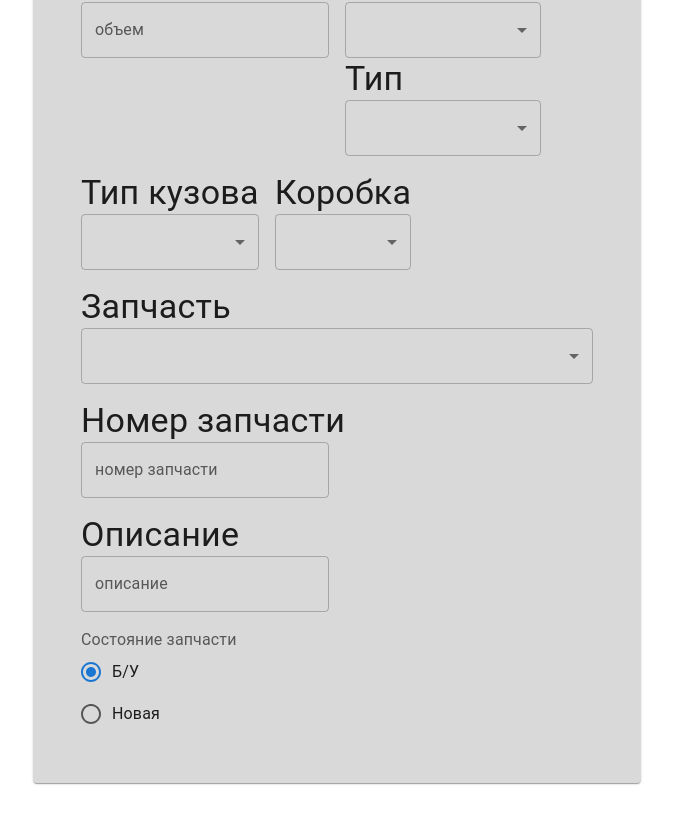
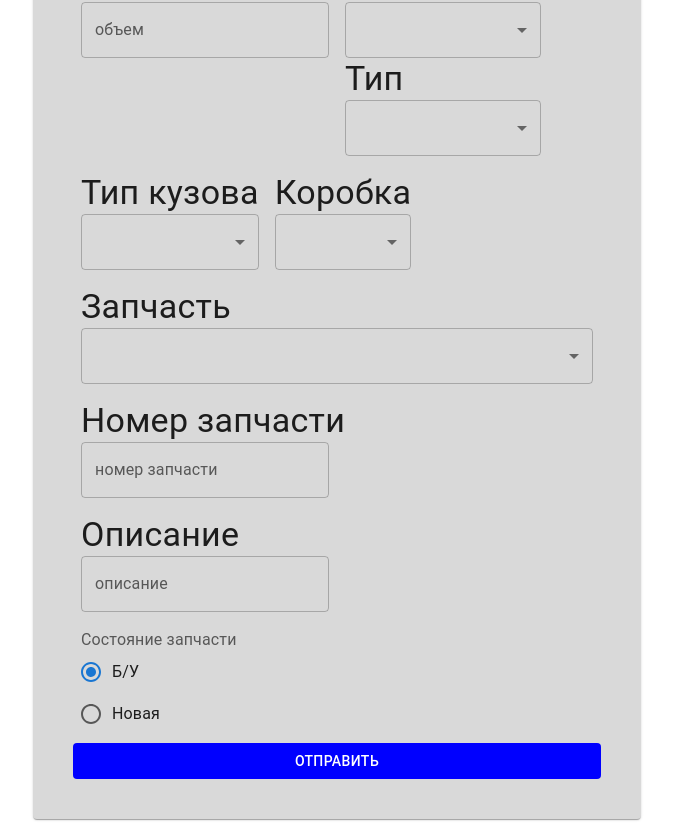
Before and after one commit to matsiushM/auto_forms, a React (Vite) app: page / in a window 1280 px wide. Shown: the part 308-1135 px from the top of the page, without its empty margins (303-976 px from the left). Before the commit the page ends 1099 px from the top, so only its background shows below. Built offline with nearby package versions, Linux system fonts and the light colour scheme.

Commit message:
add button send

```diff
--- a/src/components/FormInput/index.tsx
+++ b/src/components/FormInput/index.tsx
@@ -1,6 +1,6 @@
 import React, {useState} from "react";
 import {
-    Box,
+    Box, Button,
     FormControl,
     FormControlLabel, FormLabel,
     Paper, Radio, RadioGroup,
@@ -59,7 +59,6 @@ const FormInput = () => {
         <FormInputTxt title={"Описание"}/>
 
         <Box sx={{m: 1}}>
-            {/*<Typography variant={"h4"}>Состояние запчасти</Typography>*/}
             <FormControl>
                 <FormLabel id="demo-radio-buttons-group-label">Состояние запчасти</FormLabel>
                 <RadioGroup
@@ -85,6 +84,7 @@ const FormInput = () => {
                 </RadioGroup>
             </FormControl>
         </Box>
+        <Button sx={{backgroundColor: 'blue', color: 'white'}}>Отправить</Button>
     </Paper>
 }
 
```
